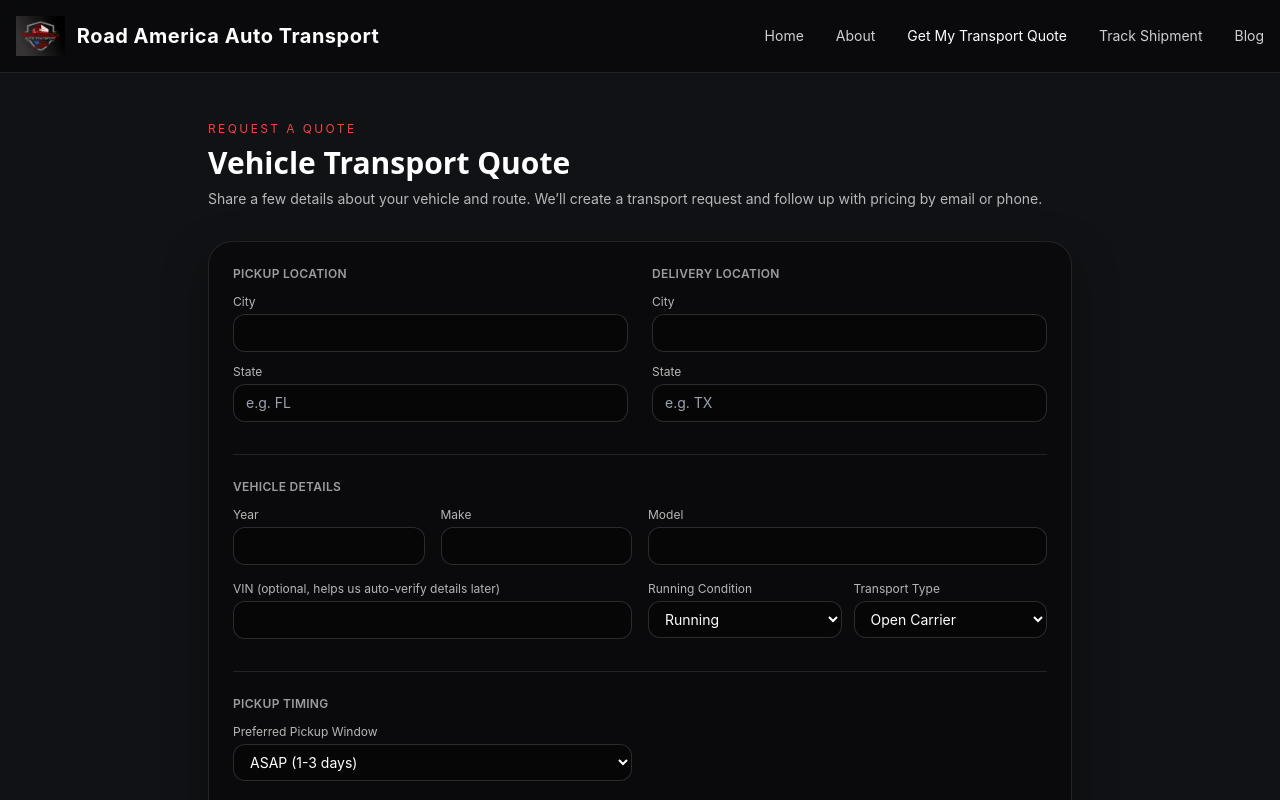
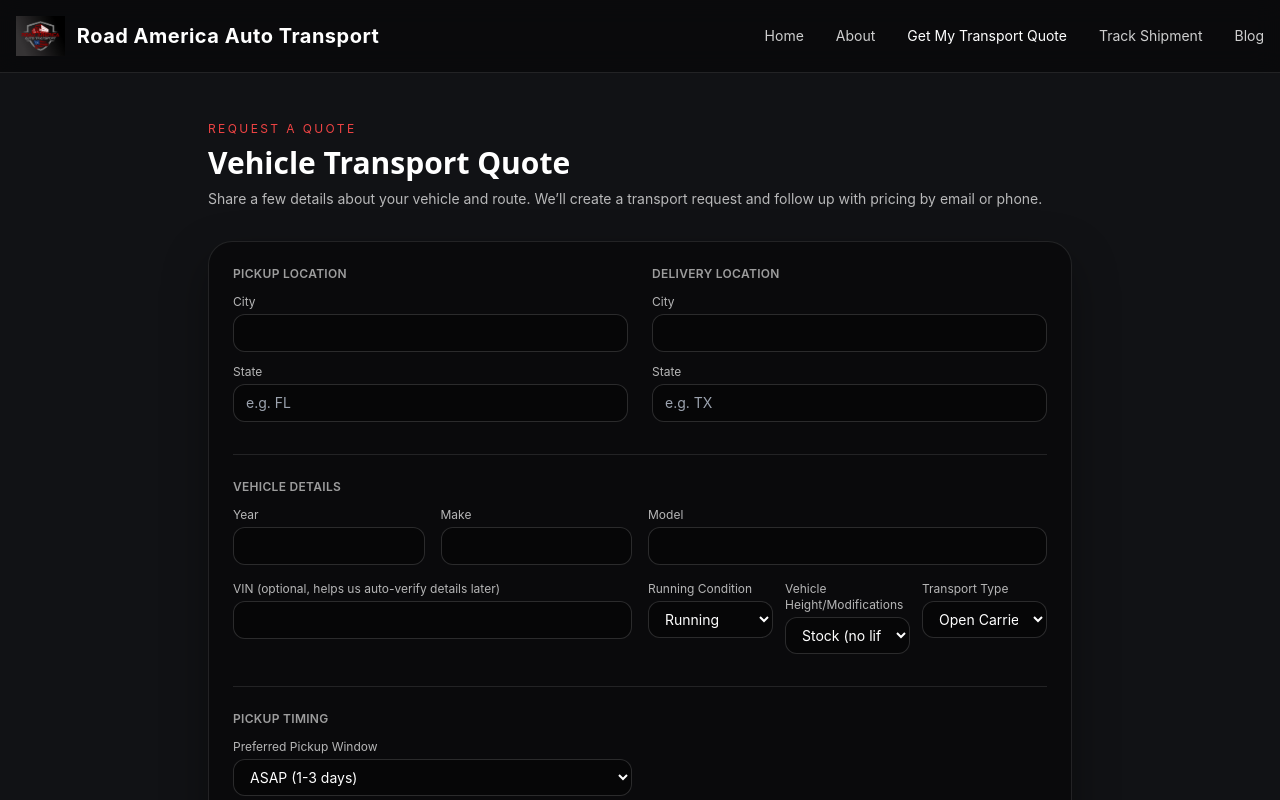
Before and after one commit to devcharles16/road-america-frontend, a React (Vite) app: page /quote in a window 1280 px wide. Shown: the top 800 px of the page. Built offline with nearby package versions, Linux system fonts and the light colour scheme.

Commit message:
add vehicle modifications

```diff
--- a/src/pages/QuotePage.tsx
+++ b/src/pages/QuotePage.tsx
@@ -18,6 +18,8 @@ type QuoteFormState = {
   vehicleModel: string;
   vin: string;
   runningCondition: RunningCondition;
+  vehicleHeightMod: "stock" | "lifted" | "lowered" | "not_sure";
+
   transportType: TransportType;
   preferredPickupWindow: "exact_date" | "asap_1_3" | "this_week" | "next_1_2_weeks" | "flexible"
 
@@ -37,6 +39,8 @@ const defaultForm: QuoteFormState = {
   vehicleModel: "",
   vin: "",
   runningCondition: "running",
+  vehicleHeightMod: "stock",
+
   transportType: "open",
   preferredPickupWindow: "asap_1_3",
   firstName: "",
@@ -111,6 +115,8 @@ const QuotePage = () => {
 
   transportType: form.transportType,
   runningCondition: form.runningCondition,
+  vehicleHeightMod: form.vehicleHeightMod,
+
   preferredPickupWindow: form.preferredPickupWindow,
 
   referenceId: created.referenceId,
@@ -282,7 +288,7 @@ const QuotePage = () => {
                 />
               </div>
 
-              <div className="grid gap-3 md:grid-cols-2">
+              <div className="grid gap-3 md:grid-cols-3">
                 <div>
                   <label className="block text-xs text-white/70">
                     Running Condition
@@ -297,6 +303,24 @@ const QuotePage = () => {
                     <option value="non-running">Non-Running</option>
                   </select>
                 </div>
+                <div>
+  <label className="block text-xs text-white/70">
+    Vehicle Height/Modifications
+  </label>
+  <select
+    name="vehicleHeightMod"
+    value={form.vehicleHeightMod}
+    onChange={handleChange}
+    className="mt-1 w-full rounded-xl border border-white/15 bg-black/40 px-3 py-2 text-sm text-white outline-none focus:border-brand-redSoft"
+    required
+  >
+    <option value="stock">Stock (no lift or lowering)</option>
+    <option value="lifted">Lifted</option>
+    <option value="lowered">Lowered</option>
+    <option value="not_sure">Not sure</option>
+  </select>
+</div>
+
                 <div>
                   <label className="block text-xs text-white/70">
                     Transport Type
```
Also changed, not shown: 2 other files (tests, documents, lock files or other folders).
